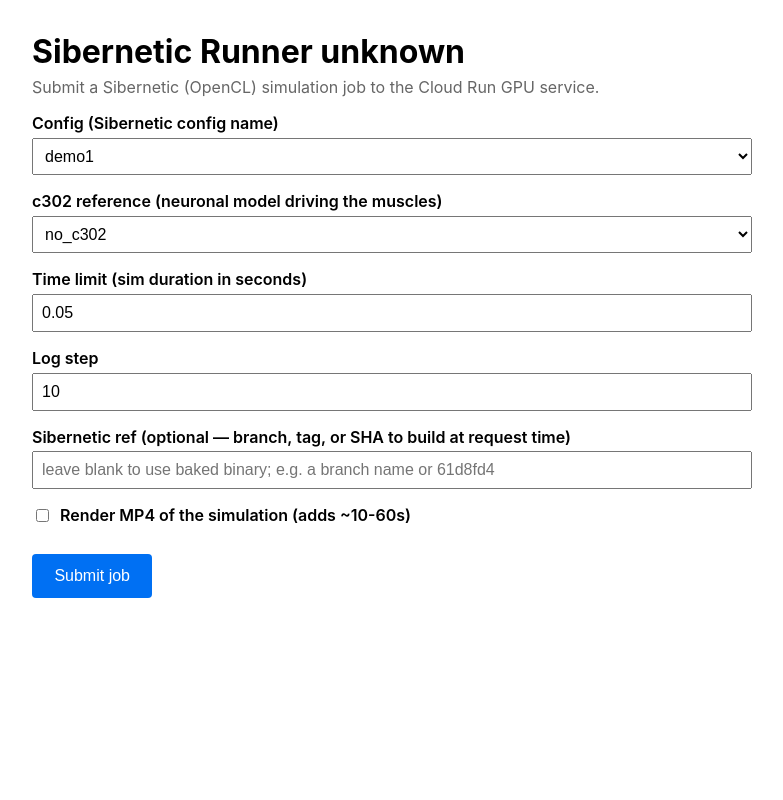
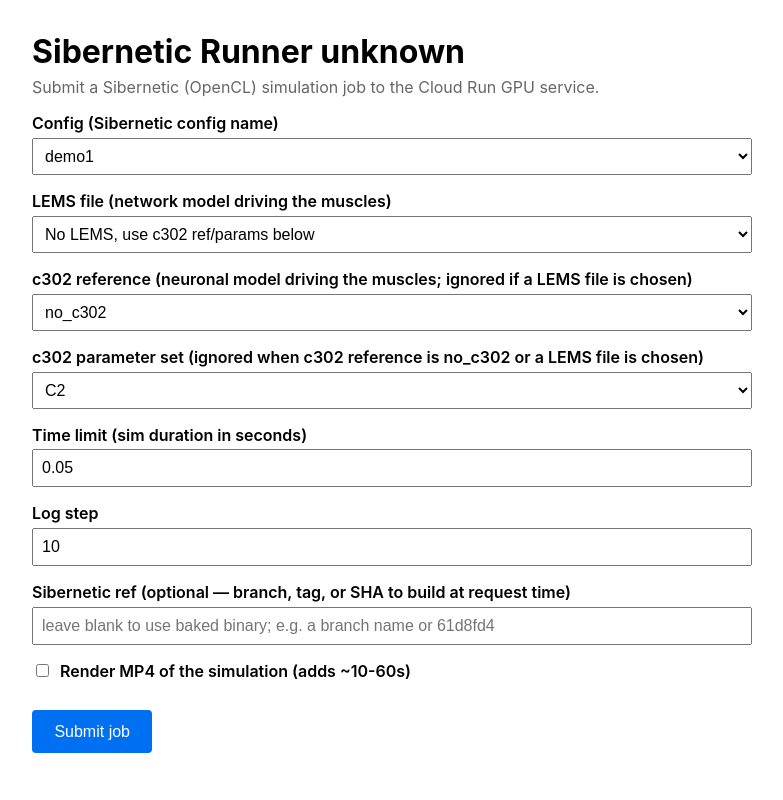
Before and after one commit to openworm/sibernetic-runner, a FastAPI app: page / in a window 1280 px wide. Shown: the whole page, without its empty margins (248-1031 px from the left). Run offline with FastAPI, Linux system fonts and the light colour scheme; parts of the project's set-up code (start-up, migrations or seed data) failed here and were passed over.

Commit message:
Add more options for lems

```diff
--- a/main.py
+++ b/main.py
@@ -99,10 +99,20 @@ _jobs_lock = threading.Lock()
 
 class RunRequest(BaseModel):
     config: str = Field(default="demo1", description="Sibernetic config name (e.g. 'demo1' or 'configuration/test/test_energy')")
+    lems: Literal["tests/NeuroML/exPGSR21_103_10s_nml_musc/LEMS_Worm2D.xml"] | None = Field(
+        default=None,
+        description="LEMS file (relative to the Sibernetic root) passed to sibernetic_c302.py as -lems. "
+                    "When set, c302_ref and c302params are not passed.",
+    )
     c302_ref: Literal["no_c302", "FW", "TargetMuscle"] = Field(
         default="no_c302",
         description="c302 neuronal model reference passed to sibernetic_c302.py as -reference. "
                     "'no_c302' runs Sibernetic's built-in sine-wave muscle generator instead (-noc302).",
+    )
+    c302params: Literal["C0", "C2", "W2D"] = Field(
+        default="C2",
+        description="c302 parameter set passed to sibernetic_c302.py as -c302params. "
+                    "Ignored when c302_ref is 'no_c302'.",
     )
     timelimit: float = Field(default=0.05, gt=0, le=60.0, description="Sim seconds")
     logstep: int = Field(default=10, ge=1, description="Log every Nth step")
@@ -166,7 +176,9 @@ def _run_job(job_id: str, req: RunRequest) -> None:
     try:
         result = runner.run_sim(
             config=config_arg,
+            lems=req.lems,
             c302_ref=req.c302_ref,
+            c302params=req.c302params,
             timelimit=req.timelimit,
             logstep=req.logstep,
             output_dir=out_dir,
--- a/runner.py
+++ b/runner.py
@@ -238,7 +238,9 @@ def run_sim(
     timelimit: float,
     logstep: int,
     output_dir: Path,
+    lems: str | None = None,
     c302_ref: str = "no_c302",
+    c302params: str = "C2",
     timeout: int = DEFAULT_SIM_TIMEOUT_SECONDS,
     sibernetic_ref: str | None = None,
     render: bool = False,
@@ -283,10 +285,19 @@ def run_sim(
 
         cmd = [
             "python3", "sibernetic_c302.py", "-test",
-            # "no_c302" turns the c302 network off; any other value names the
-            # c302 reference (c302.c302_<reference>) that drives the muscles.
-            *(["-noc302"] if c302_ref == "no_c302" else []),
-            "-reference", c302_ref,
+            # A LEMS file defines the network itself, so -reference and
+            # -c302params are left out. Otherwise "no_c302" turns the c302
+            # network off; any other value names the c302 reference
+            # (c302.c302_<reference>) that drives the muscles.
+            *(
+                ["-lems", lems]
+                if lems
+                else [
+                    *(["-noc302"] if c302_ref == "no_c302" else []),
+                    "-reference", c302_ref,
+                    "-c302params", c302params,
+                ]
+            ),
             "-configuration", config,
             "-duration", str(timelimit * 1000.0),  # wrapper takes ms; we take seconds
             "-logstep", str(logstep),
--- a/templates/home.html
+++ b/templates/home.html
@@ -34,11 +34,24 @@
       <option value="worm_swim_half_resolution">worm_swim_half_resolution</option>
     </select>
 
-    <label>c302 reference (neuronal model driving the muscles)</label>
+    <label>LEMS file (network model driving the muscles)</label>
+    <select name="lems">
+      <option value="" selected>No LEMS, use c302 ref/params below</option>
+      <option value="tests/NeuroML/exPGSR21_103_10s_nml_musc/LEMS_Worm2D.xml">tests/NeuroML/exPGSR21_103_10s_nml_musc/LEMS_Worm2D.xml</option>
+    </select>
+
+    <label>c302 reference (neuronal model driving the muscles; ignored if a LEMS file is chosen)</label>
     <select name="c302_ref" required>
       <option value="no_c302" selected>no_c302</option>
       <option value="FW">FW</option>
       <option value="TargetMuscle">TargetMuscle</option>
+    </select>
+
+    <label>c302 parameter set (ignored when c302 reference is no_c302 or a LEMS file is chosen)</label>
+    <select name="c302params" required>
+      <option value="C0">C0</option>
+      <option value="C2" selected>C2</option>
+      <option value="W2D">W2D</option>
     </select>
 
     <label>Time limit (sim duration in seconds)</label>
@@ -71,11 +84,13 @@
     const body = {
       config: f.config.value,
       c302_ref: f.c302_ref.value,
+      c302params: f.c302params.value,
       timelimit: parseFloat(f.timelimit.value),
       logstep: parseInt(f.logstep.value, 10),
     };
     const ref = f.sibernetic_ref.value.trim();
     if (ref) body.sibernetic_ref = ref;
+    if (f.lems.value) body.lems = f.lems.value;
     if (f.render.checked) body.render = true;
     const btn = document.getElementById("submitBtn");
     const statusBox = document.getElementById("status");
```
Also changed, not shown: 1 other file.
